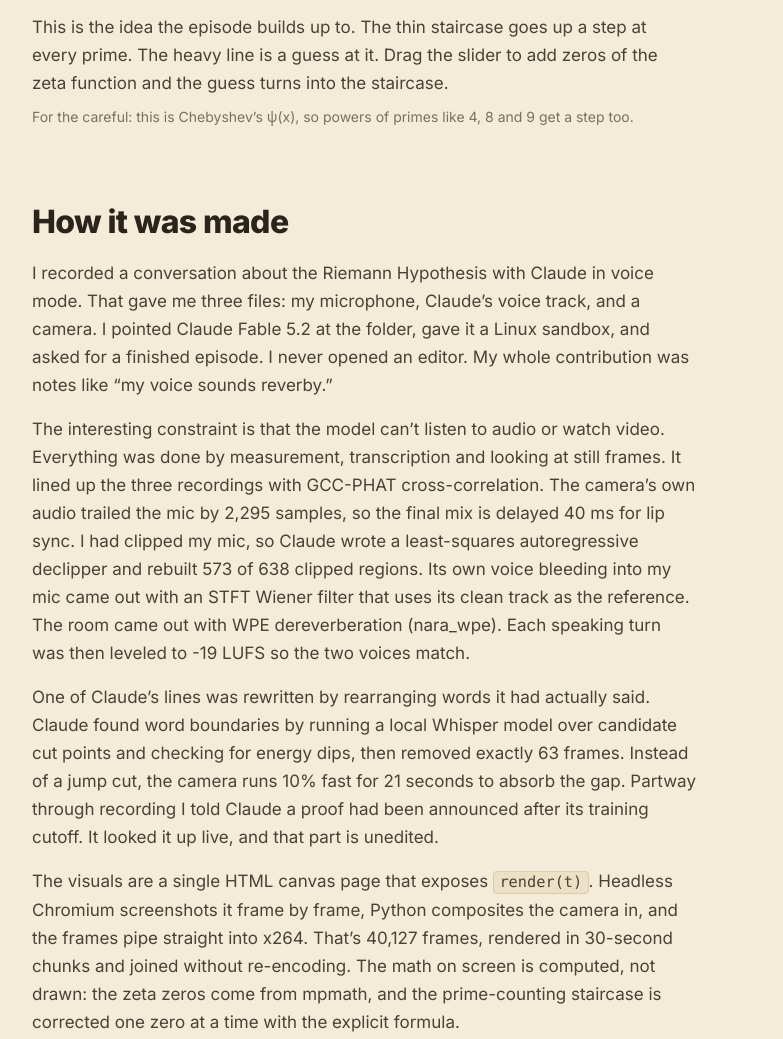
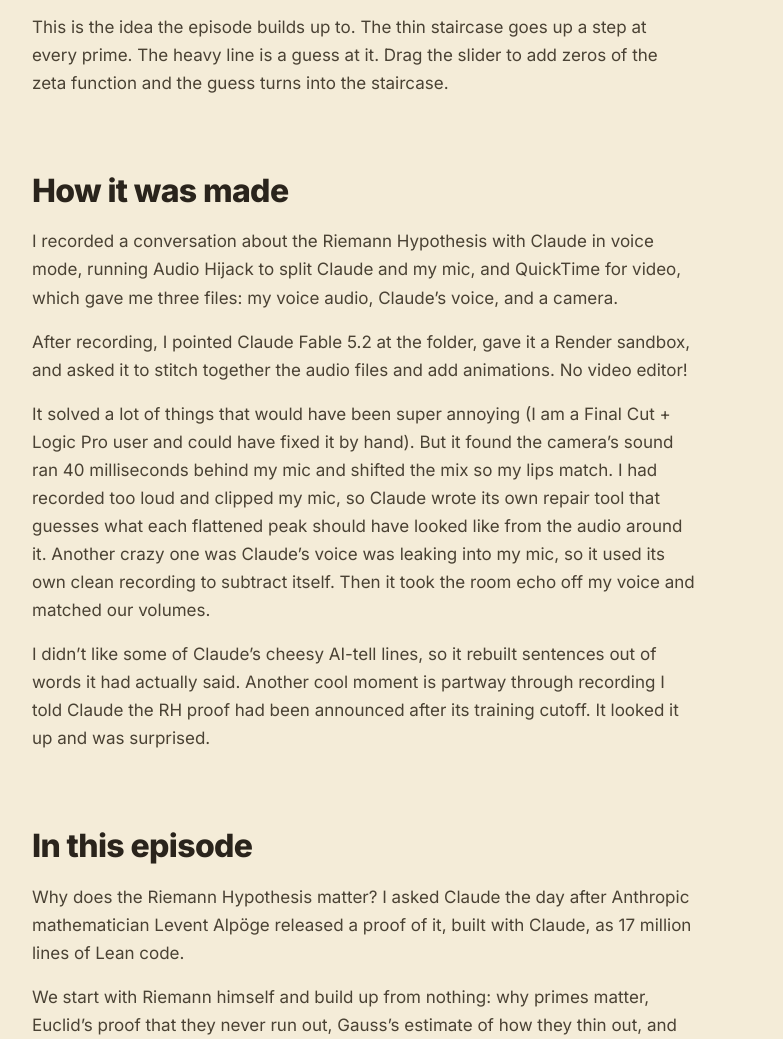
Before and after one commit to scottfits/clankers, a plain HTML site: page riemann/index.html in a window 1280 px wide. Shown: the part 1149-2188 px from the top of the page, without its empty margins (248-1031 px from the left). Drawn offline with Linux system fonts and the light colour scheme.

Commit message:
New "How it was made" text, and drop the chart footnote
- Replace the how-it-was-made paragraphs on /riemann with the new version
- Remove the "For the careful" note under the zeta chart

Co-Authored-By: Claude Fable 5.2 <noreply@anthropic.com>

```diff
--- a/extras/zeta.js
+++ b/extras/zeta.js
@@ -31,9 +31,7 @@
         '<div class="dial-row"><label for="zeros">Zeros of the zeta function</label><output id="zeros-out" for="zeros">0</output></div>' +
         '<input type="range" id="zeros" min="0" max="150" step="1" value="0">' +
       '</div>' +
-      '<p class="stair-note">This is the idea the episode builds up to. The thin staircase goes up a step at every prime. The heavy line is a guess at it. Drag the slider to add zeros of the zeta function and the guess turns into the staircase.' +
-        '<small>For the careful: this is Chebyshev&rsquo;s &psi;(x), so powers of primes like 4, 8 and 9 get a step too.</small>' +
-      '</p>';
+      '<p class="stair-note">This is the idea the episode builds up to. The thin staircase goes up a step at every prime. The heavy line is a guess at it. Drag the slider to add zeros of the zeta function and the guess turns into the staircase.</p>';
 
     var cv = root.querySelector('canvas'), ctx = cv.getContext('2d');
     var slider = root.querySelector('input'), out = root.querySelector('output');
--- a/riemann/index.html
+++ b/riemann/index.html
@@ -49,11 +49,10 @@
   <section class="wrap block" id="made">
     <h2>How it was made</h2>
     <div class="copy">
-      <p>I recorded a conversation about the Riemann Hypothesis with Claude in voice mode. That gave me three files: my microphone, Claude’s voice track, and a camera. I pointed Claude Fable 5.2 at the folder, gave it a Linux sandbox, and asked for a finished episode. I never opened an editor. My whole contribution was notes like “my voice sounds reverby.”</p>
-      <p>The interesting constraint is that the model can’t listen to audio or watch video. Everything was done by measurement, transcription and looking at still frames. It lined up the three recordings with GCC-PHAT cross-correlation. The camera’s own audio trailed the mic by 2,295 samples, so the final mix is delayed 40 ms for lip sync. I had clipped my mic, so Claude wrote a least-squares autoregressive declipper and rebuilt 573 of 638 clipped regions. Its own voice bleeding into my mic came out with an STFT Wiener filter that uses its clean track as the reference. The room came out with WPE dereverberation (nara_wpe). Each speaking turn was then leveled to -19 LUFS so the two voices match.</p>
-      <p>One of Claude’s lines was rewritten by rearranging words it had actually said. Claude found word boundaries by running a local Whisper model over candidate cut points and checking for energy dips, then removed exactly 63 frames. Instead of a jump cut, the camera runs 10% fast for 21 seconds to absorb the gap. Partway through recording I told Claude a proof had been announced after its training cutoff. It looked it up live, and that part is unedited.</p>
-      <p>The visuals are a single HTML canvas page that exposes <code>render(t)</code>. Headless Chromium screenshots it frame by frame, Python composites the camera in, and the frames pipe straight into x264. That’s 40,127 frames, rendered in 30-second chunks and joined without re-encoding. The math on screen is computed, not drawn: the zeta zeros come from mpmath, and the prime-counting staircase is corrected one zero at a time with the explicit formula.</p>
-      <p>A few things went wrong. The first sync pass locked onto a false peak at zero lag until Claude added a Hann taper. ffmpeg’s declipper found nothing on my clipped mic, because lossy encoding had rounded off the flat tops. The explicit-formula sum drifted numerically until it was reformulated with a smooth cutoff. The first master over-compressed my voice. The first encode had a green tint from a color-matrix mismatch. And in the episode Claude says 165 years when it’s 167.</p>
+      <p>I recorded a conversation about the Riemann Hypothesis with Claude in voice mode, running Audio Hijack to split Claude and my mic, and QuickTime for video, which gave me three files: my voice audio, Claude’s voice, and a camera.</p>
+      <p>After recording, I pointed Claude Fable 5.2 at the folder, gave it a Render sandbox, and asked it to stitch together the audio files and add animations. No video editor!</p>
+      <p>It solved a lot of things that would have been super annoying (I am a Final Cut + Logic Pro user and could have fixed it by hand). But it found the camera’s sound ran 40 milliseconds behind my mic and shifted the mix so my lips match. I had recorded too loud and clipped my mic, so Claude wrote its own repair tool that guesses what each flattened peak should have looked like from the audio around it. Another crazy one was Claude’s voice was leaking into my mic, so it used its own clean recording to subtract itself. Then it took the room echo off my voice and matched our volumes.</p>
+      <p>I didn’t like some of Claude’s cheesy AI-tell lines, so it rebuilt sentences out of words it had actually said. Another cool moment is partway through recording I told Claude the RH proof had been announced after its training cutoff. It looked it up and was surprised.</p>
     </div>
   </section>
 
--- a/site.css
+++ b/site.css
@@ -47,7 +47,6 @@ h2{font-family:var(--sans);font-weight:800;color:var(--text);font-size:clamp(1.5
 .dial label{color:var(--text);font-weight:600;font-size:.9375rem}
 .dial output{color:var(--gold);font-weight:800;font-variant-numeric:tabular-nums}
 .stair-note{margin-top:16px;max-width:60ch}
-.stair-note small{display:block;margin-top:8px;color:var(--muted);font-size:.875rem}
 input[type=range]{-webkit-appearance:none;appearance:none;width:100%;height:28px;margin:0;background:transparent;cursor:pointer;--p:20%}
 input[type=range]::-webkit-slider-runnable-track{height:3px;border-radius:3px;background:linear-gradient(to right,var(--gold) var(--p),var(--line) var(--p))}
 input[type=range]::-moz-range-track{height:3px;border-radius:3px;background:var(--line)}
```
Also changed, not shown: show.json (+4 -5 lines).
